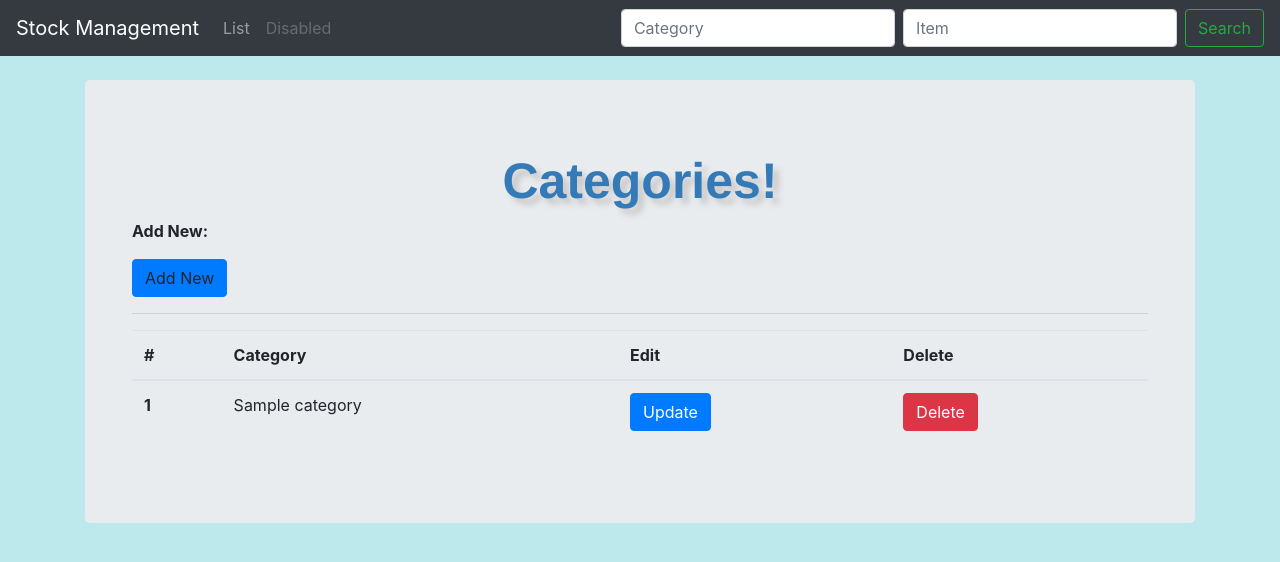
After one commit to Shuvam77/stock_management, a Django app: page /list_category/ in a window 1280 px wide. The commit adds this page. Shown: the top 562 px of the page. Run offline with Django 4.2, Linux system fonts and the light colour scheme; tables that the repository leaves empty hold one stand-in row (values such as "Sample post"); some libraries are stand-ins or nearby versions.

Commit message:
category crud

```diff
--- /dev/null
+++ b/stock/templates/list_categories.html
@@ -0,0 +1,80 @@
+{% extends 'base.html' %}
+{% load crispy_forms_tags %}
+
+{% load static %}
+
+{% block content %}
+
+
+<div class="container">
+
+    <div class="header">Categories!</div>
+    {% if not categories %}
+
+    <p>No category added. <a href="#">Add some category!</a></p>
+
+    {% else %}
+    <div class="display_button">
+        <p><b>Add New:</b></p>
+        <a class="btn btn-primary" type="button" data-toggle="modal" data-target="#fm-modal-grid">Add New</a>
+    </div>
+
+    <hr>
+
+    <div class="display_table">
+        <table class="table table-hover">
+            <thead>
+            <tr>
+                <th scope="col">#</th>
+                <th scope="col">Category</th>
+                <th scope="col">Edit</th>
+                <th scope="col">Delete</th>
+
+            </tr>
+            </thead>
+            <tbody>
+                {% for item in categories %}
+                <tr>
+                    <th scope="row">{{item.id}}</th>
+                    <td>{{ item.name }}</td>
+                    <td><a class="btn btn-primary" href="#">Update</a></td>
+                    <td><a class="btn btn-danger" href="#">Delete</a></td>
+                </tr>
+                {% endfor %}
+            </tbody>
+        </table>
+    </div>
+
+    <div class="modal fade" id="fm-modal-grid" tabindex="-1"
+    role="dialog" aria-labelledBy="fm-modal-grid"
+    aria-hidden="true">
+        <div class="modal-dialog modal-dialog-centered">
+            <div class="modal-content">
+                <div class="modal-header">
+                    <h5 class="modal-title">ADD NEW CATEGORY</h5>
+                    <button class="close" data-dismiss="modal" aria-label="Cerrar">
+                        <span aria-hidden="true">&times;</span>
+                    </button>
+                </div>
+                <div class="modal-body">
+                    <div class="container-fluid">
+                        <form action="" method="post">
+                            {% csrf_token %}
+                           <table>
+                               {{ form|crispy }}
+                           </table>
+                           <input type="submit" value="Save">
+                       </form>
+                    </div>
+            </div>
+        </div>
+    </div>
+
+    {% endif %}
+
+</div>
+{% endblock %}
+
+{% comment %} {% block script %}
+    <script src="{% static 'js/stock.js' %}"></script>
+{% endblock  %} {% endcomment %}
--- a/stock/templates/navbar.html
+++ b/stock/templates/navbar.html
@@ -11,9 +11,15 @@
         <li class="nav-item">
           <a class="nav-link" href="{% url 'stock:list_items' %}">List</a>
         </li>
-        {% comment %} <li class="nav-item">
+        {% if user.is_superuser %}
+        <li class="nav-item">
+          <a class="nav-link" href="{% url 'stock:list_category' %}" >Category</a>
+        </li>
+        {% else %}
+        <li class="nav-item">
           <a class="nav-link disabled" href="#" tabindex="-1" aria-disabled="true">Disabled</a>
-        </li> {% endcomment %}
+        </li>
+        {% endif %}
       </ul>
       <form class="form-inline mt-2 mt-md-0" action="{% url 'stock:search_result' %}">
         <input class="form-control mr-sm-2" name="category" type="text" placeholder="Category" aria-label="Search">
--- a/stock/urls.py
+++ b/stock/urls.py
@@ -11,5 +11,5 @@ urlpatterns = [
     path("list_items/delete_item/<int:pk>", views.DeleteItem.as_view(), name="delete_item"),
     path('search/', views.SearchItems.as_view(), name='search_result'),
 
-
+    path("list_category/", views.ListCategory.as_view(), name="list_category"),
 ]
--- a/stock/views.py
+++ b/stock/views.py
@@ -5,7 +5,7 @@ from django.views.generic import ListView, CreateView, UpdateView, DeleteView
 from stock.forms import StockForm, StockSearchForm
 from django.db.models import Q
 
-from stock.models import Stock
+from stock.models import Category, Stock
 # Create your views here.
 
 
@@ -70,3 +70,12 @@ class SearchItems(ListView):
             Q(category__icontains=query1), Q(item_name__icontains = query2)
         )
         return queryset
+
+
+
+
+class ListCategory(ListView):
+    model = Category
+    paginate_by= 10
+    context_object_name = 'categories'
+    template_name = 'list_categories.html'
```
Also changed, not shown: stock/forms.py (+10 -2 lines).
